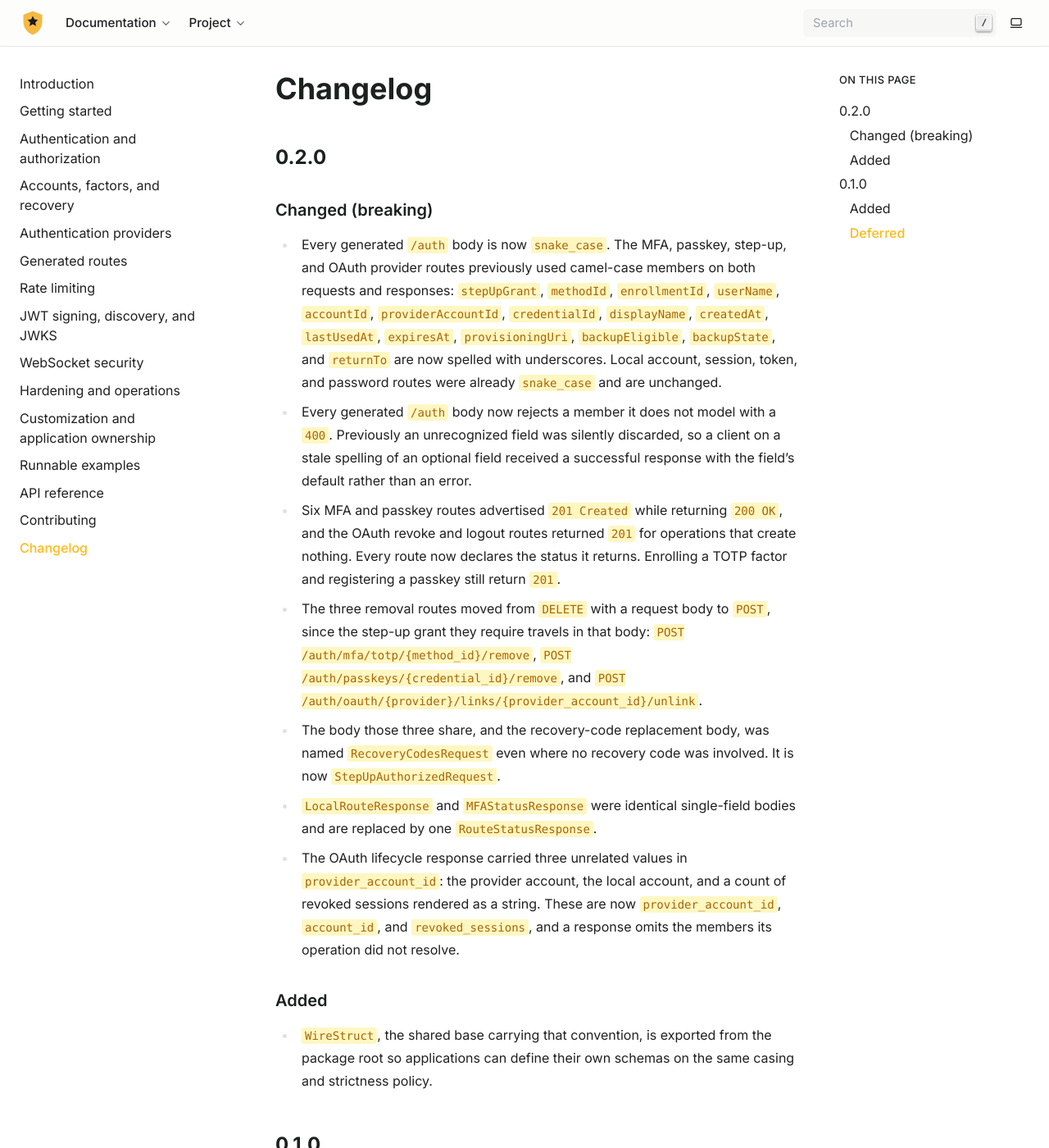
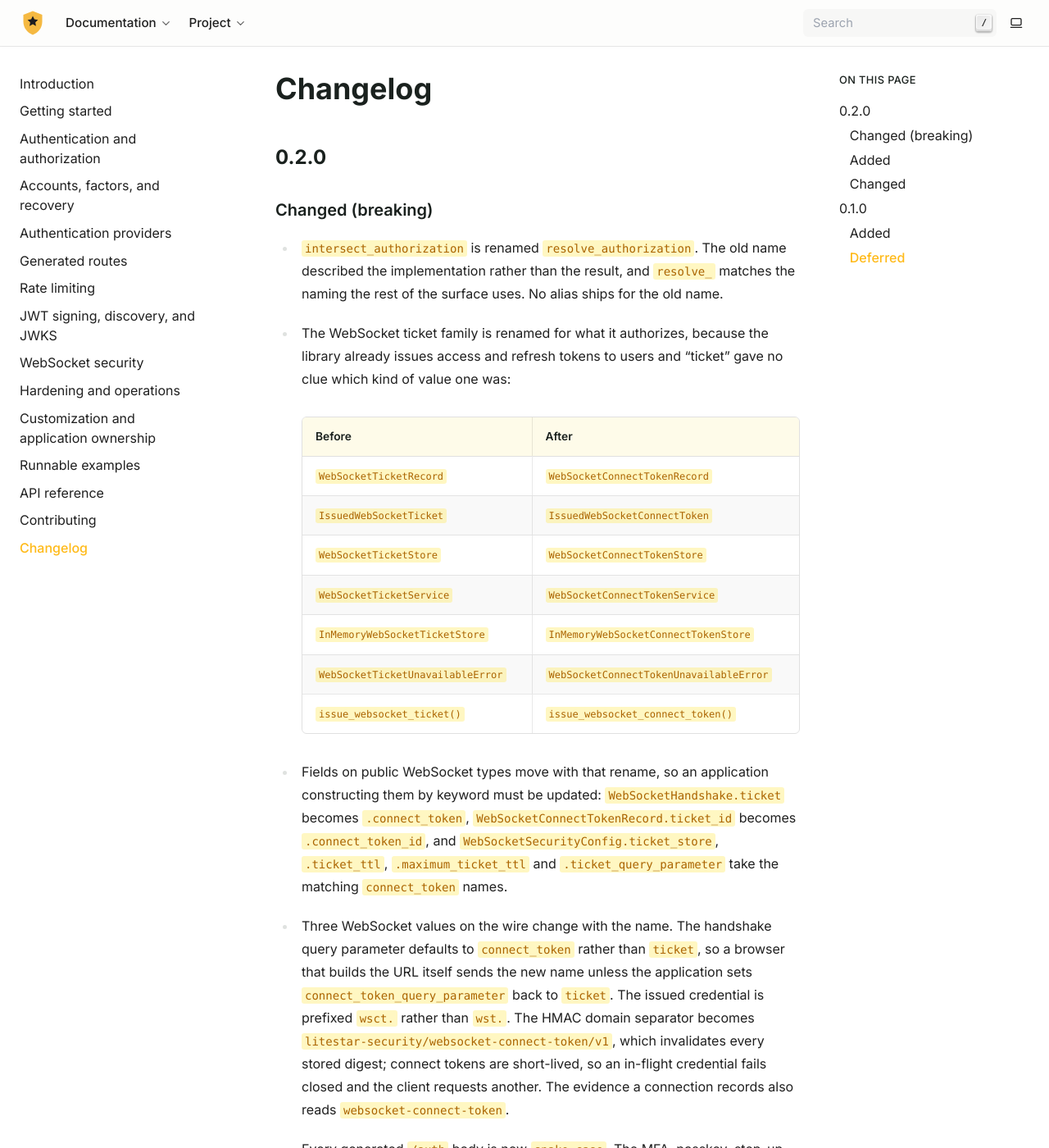
Before and after one commit to cofin/litestar-security, a Sphinx documentation site: the page built from docs/changelog.rst, in a window 1280 px wide and 1400 px high. Shown: the whole window at 82% size. Built offline with Sphinx 7.4.7, drawn with Linux system fonts in a browser that asks for light colours; some of the changed text lies outside the part shown.

Commit message:
docs: record the renames and the settled module layout
The changelog gains the connect-token rename table, the public fields that move
with it, and the three WebSocket values that change on the wire. The WebSocket
guide keeps the industry term "ticket" in one sentence so the mechanism stays
findable by the word people search for, while naming what the library calls it
and why.

The API reference documents the worker budget, metrics port, and blocking-call
bridge under their own module and excludes them where they are re-exported, so
each is described once.

```diff
--- a/docs/changelog.rst
+++ b/docs/changelog.rst
@@ -7,6 +7,48 @@ Changelog
 Changed (breaking)
 ~~~~~~~~~~~~~~~~~~
 
+* ``intersect_authorization`` is renamed ``resolve_authorization``. The old name
+  described the implementation rather than the result, and ``resolve_`` matches
+  the naming the rest of the surface uses. No alias ships for the old name.
+* The WebSocket ticket family is renamed for what it authorizes, because the
+  library already issues access and refresh tokens to users and "ticket" gave no
+  clue which kind of value one was:
+
+  .. list-table::
+     :header-rows: 1
+
+     * - Before
+       - After
+     * - ``WebSocketTicketRecord``
+       - ``WebSocketConnectTokenRecord``
+     * - ``IssuedWebSocketTicket``
+       - ``IssuedWebSocketConnectToken``
+     * - ``WebSocketTicketStore``
+       - ``WebSocketConnectTokenStore``
+     * - ``WebSocketTicketService``
+       - ``WebSocketConnectTokenService``
+     * - ``InMemoryWebSocketTicketStore``
+       - ``InMemoryWebSocketConnectTokenStore``
+     * - ``WebSocketTicketUnavailableError``
+       - ``WebSocketConnectTokenUnavailableError``
+     * - ``issue_websocket_ticket()``
+       - ``issue_websocket_connect_token()``
+
+* Fields on public WebSocket types move with that rename, so an application
+  constructing them by keyword must be updated: ``WebSocketHandshake.ticket``
+  becomes ``.connect_token``, ``WebSocketConnectTokenRecord.ticket_id`` becomes
+  ``.connect_token_id``, and ``WebSocketSecurityConfig.ticket_store``,
+  ``.ticket_ttl``, ``.maximum_ticket_ttl`` and ``.ticket_query_parameter`` take
+  the matching ``connect_token`` names.
+* Three WebSocket values on the wire change with the name. The handshake query
+  parameter defaults to ``connect_token`` rather than ``ticket``, so a browser
+  that builds the URL itself sends the new name unless the application sets
+  ``connect_token_query_parameter`` back to ``ticket``. The issued credential is
+  prefixed ``wsct.`` rather than ``wst.``. The HMAC domain separator becomes
+  ``litestar-security/websocket-connect-token/v1``, which invalidates every
+  stored digest; connect tokens are short-lived, so an in-flight credential
+  fails closed and the client requests another. The evidence a connection
+  records also reads ``websocket-connect-token``.
 * Every generated ``/auth`` body is now ``snake_case``. The MFA, passkey,
   step-up, and OAuth provider routes previously used camel-case members on both
   requests and responses: ``stepUpGrant``, ``methodId``, ``enrollmentId``,
@@ -46,6 +88,21 @@ Added
 * ``WireStruct``, the shared base carrying that convention, is exported from the
   package root so applications can define their own schemas on the same
   casing and strictness policy.
+* ``litestar_security.typing`` exposes dependency-availability flags and
+  ``require_dependency``, which raises where a capability is used and names the
+  distribution to install. The flags resolve when they are read, so importing
+  the module never imports what it describes.
+
+Changed
+~~~~~~~
+
+* ``litestar_security.accounts`` and ``litestar_security.websocket`` were
+  reorganized internally. Every public import path is unchanged: the account
+  wire schemas and generated controllers moved into ``schemas`` and
+  ``controllers`` sub-packages, and the WebSocket module became a package of
+  layered modules. The worker budget, metrics port, and blocking-call bridge now
+  live in ``litestar_security.workers``; ``litestar_security.config`` re-exports
+  them, so the documented import path still resolves.
 
 0.1.0
 -----
```
Also changed, not shown: docs/reference.rst (+8 -0 lines), docs/websockets.rst (+8 -4 lines), examples/README.md.
